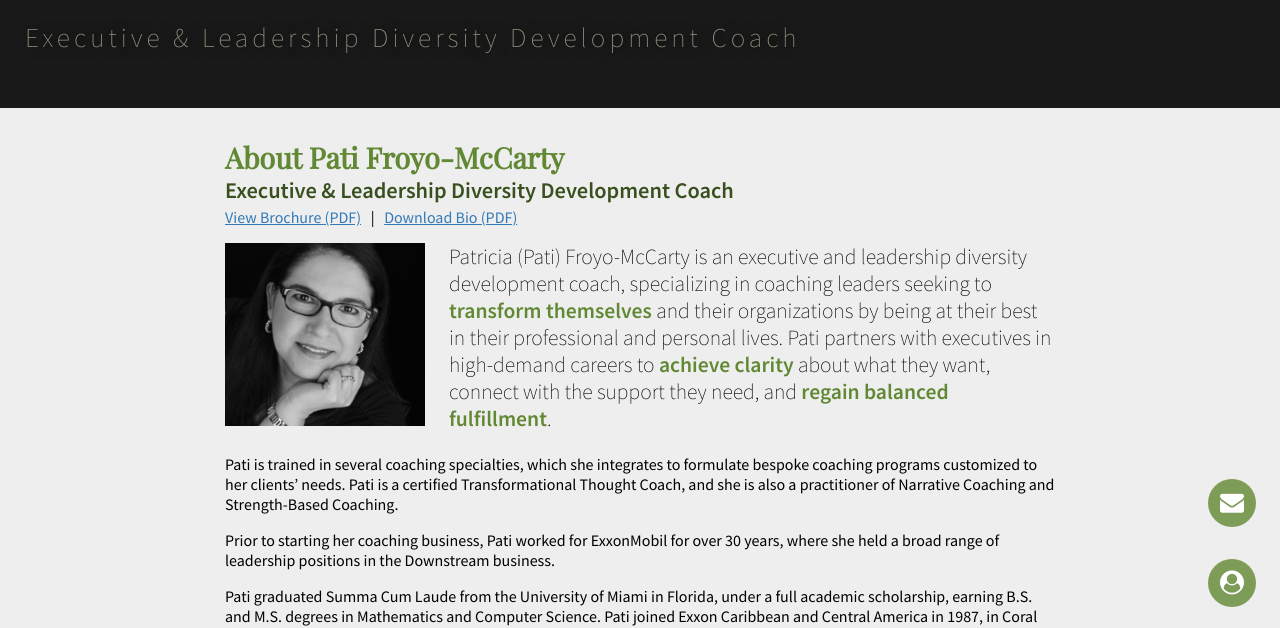
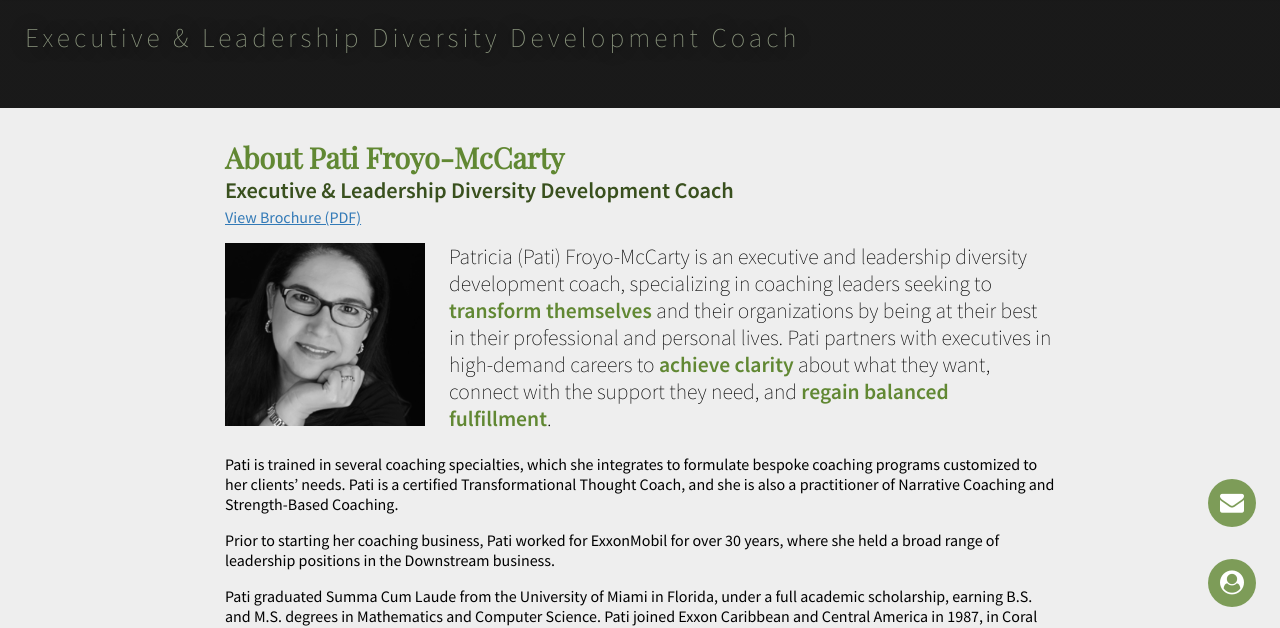
Before and after one commit to kzadrozny/pati-froyo, a website: page about.html in a window 1280 px wide. Shown: the part 52-680 px from the top of the page. Drawn offline with nearby package versions, Linux system fonts and the light colour scheme.

Commit message:
Removed bio download

```diff
--- a/about.html
+++ b/about.html
@@ -45,7 +45,7 @@
       <section id="text" class="about">
         <h1>About Pati Froyo-McCarty</h1>
         <h2 style="margin-top: auto;">Executive &amp; Leadership Diversity Development Coach</h2>
-        <p><a href="img/PFCC-Brochure_2020.pdf">View Brochure (PDF)</a> &nbsp; | &nbsp; <a href="img/Pati-Froyo_bio.pdf">Download Bio (PDF)</a></p>
+        <p><a href="img/PFCC-Brochure_2020.pdf">View Brochure (PDF)</a></p>
 
         <div><img src="img/pati-froyo.png" class="profile" alt="Professional photo of Pati">
         <p class="pull-quote">Patricia (Pati) Froyo-McCarty is an executive and leadership diversity development coach, specializing in coaching leaders seeking to <span class="highlight">transform themselves</span> and their organizations by being at their best in their professional and personal lives. Pati partners with executives in high-demand careers to <span class="highlight">achieve clarity</span> about what they want, connect with the support they need, and <span class="highlight">regain balanced fulfillment</span>.</p>
```
